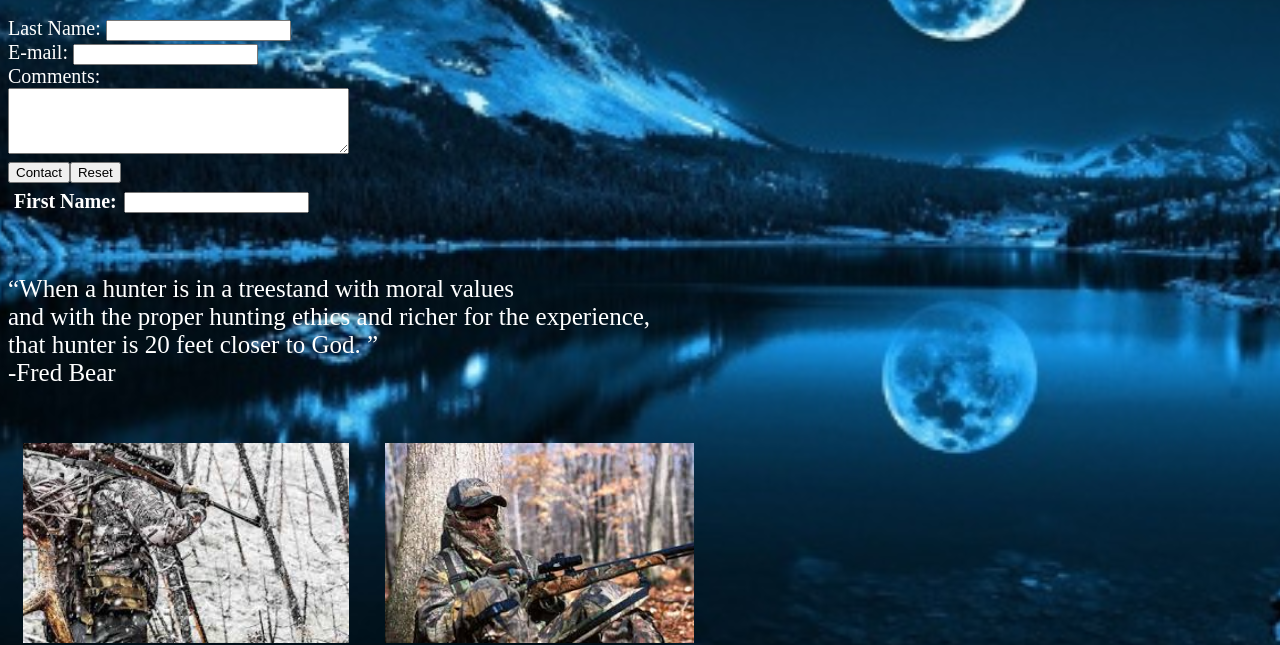
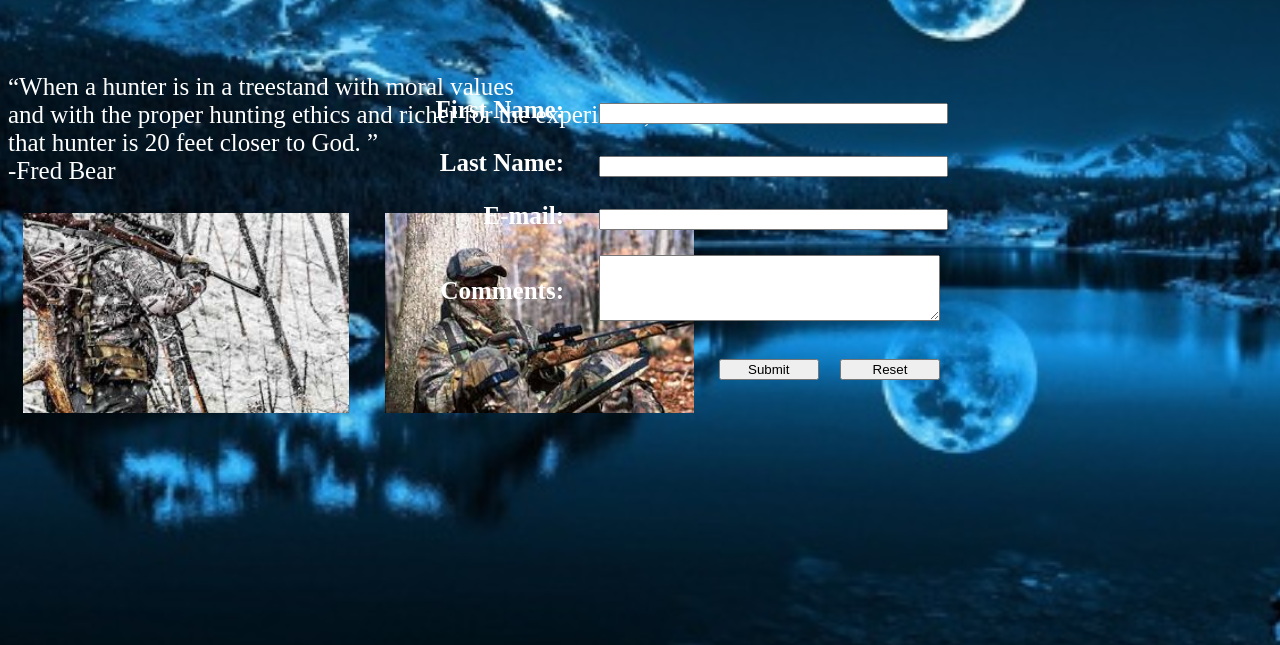
Before and after one commit to Cgoody15/Assignment4, a plain HTML site: page contact.html in a window 1280 px wide. Shown: the part 162-807 px from the top of the page. Drawn offline with Linux system fonts and the light colour scheme.

Commit message:
more revisions

```diff
--- a/contact.html
+++ b/contact.html
@@ -16,6 +16,46 @@
         h1 {
             margin: 20px;
         }
+        .fa{
+            color: white;
+            padding: 20px;
+            font-size: 250%;
+            margin: 25px;
+        }
+        .contact-form {
+    position:fixed;
+    top: 50%;
+    left: 50%;
+    -webkit-transform: translate(-50%, -50%);
+    -ms-transform: translate(-50%, -50%);
+    transform: translate(-50%, -50%);
+}
+
+table {
+    border-spacing: 15px;
+    text-align: right;
+}
+
+th {
+    color: #fff;
+    padding-right: 15px;
+}
+
+td {
+    padding: 5px;
+    width: 100%;
+}
+
+input {
+    width: 100%;
+}
+
+input#submit,
+input#reset {
+    width: 100px;
+    margin-left: 15px;
+}
+
     </style>
 </head>
 
@@ -31,17 +71,32 @@
         <h1>Contact Us</h1>
     </header>
     <div class="contact-form">
-        <form method="get">
+
+        <form style="width: 100%; margin: auto;">
             <table>
-            <th><label for="firstname"> First Name: </label></th>
-            <td><input type="text" name="fname" id="fname"></td>
-
-            <label> Last Name: <input type="text" name="lname" id="lname"></label><br>
-            <label> E-mail: <input type="text" name="email" id="email"></label>
-            <br>
-            <label for="comments">Comments:</label><br>
-            <textarea name="comments" id="coments" rows="4" cols="40"></textarea><br>
-            <input type="submit" value="Contact"> <input type="reset">
+                <tr>
+                    <th><label for="firstname">First Name: </label></th>
+                    <td><input type="text" name="firstname" id="firstname"></td>
+                </tr>
+                <tr>
+                    <th><label for="lastname">Last Name: </label></th>
+                    <td><input type="text" name="lastname" id="lastname"></td>
+                </tr>
+                <tr>
+                    <th><label for="email">E-mail: </label></th>
+                    <td><input type="text" name="email" id="email"></td>
+                </tr>
+                <tr>
+                    <th><label for="comments">Comments:</label></th>
+                    <td><textarea name="comments" id="comments" rows="4" cols="40"></textarea></td>
+                </tr>
+                <tr>
+                    <td></td>
+                    <td>
+                        <input type="submit" id="submit" value="Submit">
+                        <input type="reset" id="reset" value="Reset">
+                    </td>
+                </tr>
             </table>
         </form>
     </div>
@@ -49,21 +104,24 @@
     <br>
     <q>When a hunter is in a treestand with moral values <br>and with the proper hunting ethics and richer for the experience,<br> that hunter is 20 feet closer to God.
     </q><br>-Fred Bear
-    <br><br><br>
+    <br><br>
 
 
     <div>
         <img class="img4" src="assignment-2/images/picture1.jpg" alt="winter picture" height="200">
         <img class="img4" src="assignment-2/images/picture4.jpg" alt="turkey season" height="200">
-
+<br><br><br><br><br><br><br><br><br><br><br><br>
         <p>If you want to have an experience like these pictures above, all you have to do it contact us <br>at the given information. Even if you just want to go experience the outdoors or see what we are all about please contact us. We will be glad to get ahold of you to come out into our world with us.</p>
     </div>
-    <footer>
+    <br>
+    <div>
+    <footer id="footer">
         <a href="#" class="fa fa-facebook"></a>
         <a href="#" class="fa fa-twitter"></a>
         <a href="#" class="fa fa-instagram"></a>
         <a href="#" class="fa fa-snapchat-ghost"></a>
     </footer>
+    </div>
 </body>
 
 </html>
--- a/main.css
+++ b/main.css
@@ -79,12 +79,9 @@ cite img {
     vertical-align: middle;
 }
 
-.contact-form {
-    font-size: 20px;
-}
 
 .checkbox {
-    font-size: 15px:
+    font-size: px:
 }
 
 .ul1 {
@@ -106,13 +103,3 @@ li a {
 li a:hover {
     background-color: orange;
 }
-
-table {
-    border-spacing: 5px;
-    text-align: left;
-}
-
-th {
-    color: #fff;
-    padding right: 10px;
-}
```
Also changed, not shown: about.html (+6 -0 lines), index.html (+9 -3 lines), login.html (+20 -4 lines), signup.html (+18 -2 lines).
